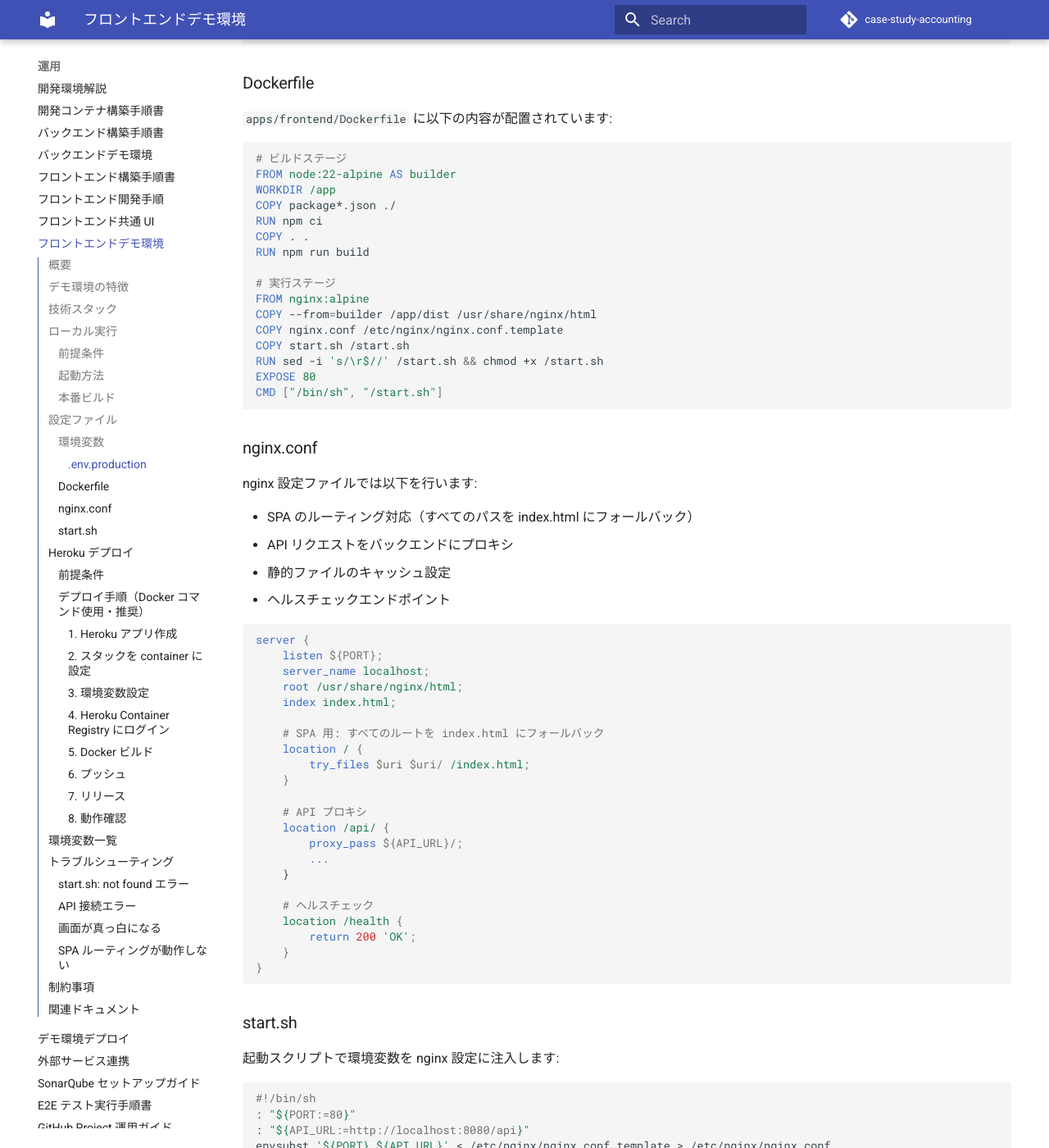
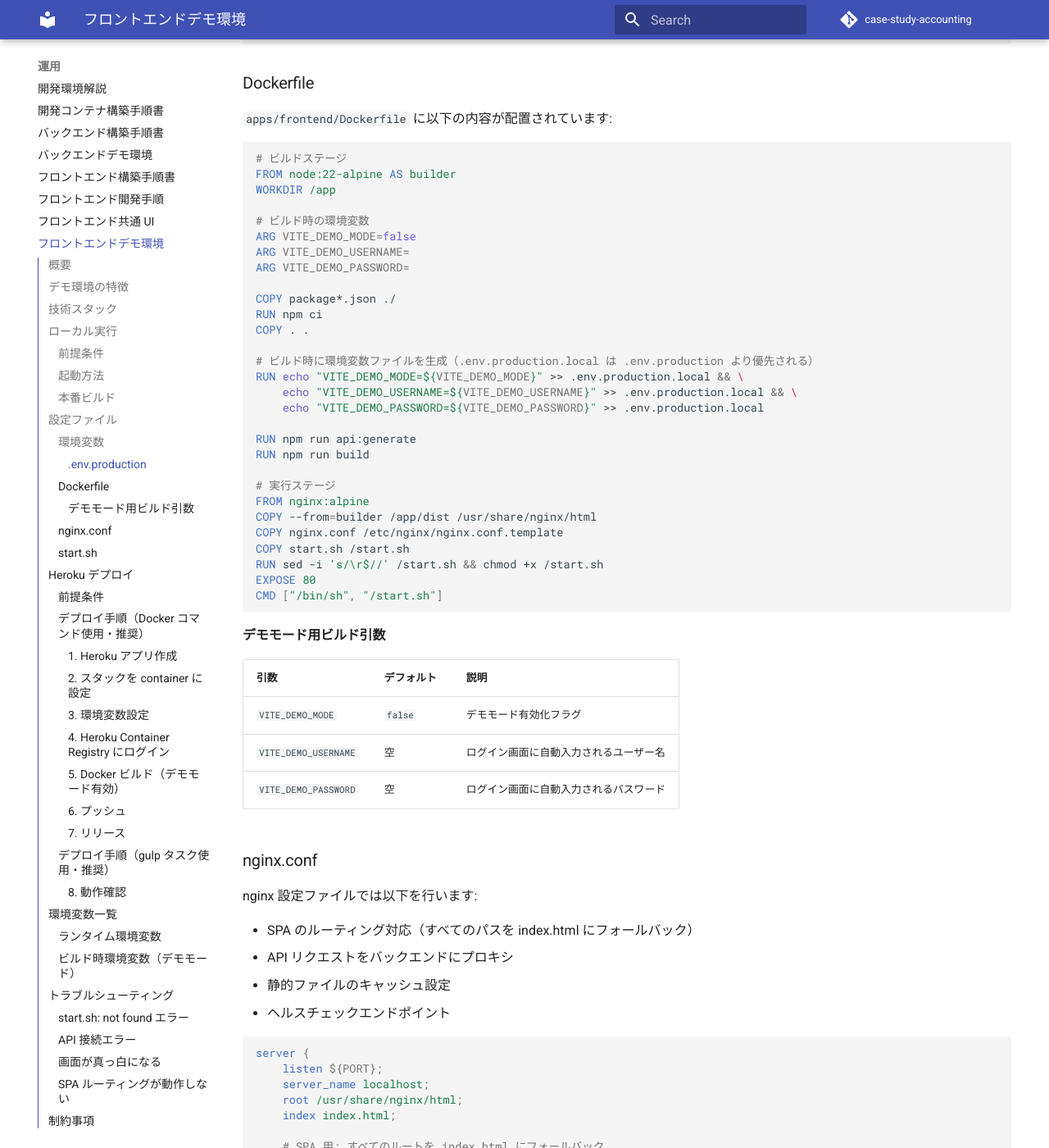
Before and after one commit to k2works/case-study-accounting, an MkDocs documentation site: the page built from docs/operation/frontend_demo_env.md, in a window 1280 px wide and 1400 px high, scrolled down 1881 px. Shown: the whole window at 82% size. Built offline with MkDocs 1.6.1 and Material for MkDocs 9.7.7, drawn with Linux system fonts in a browser that asks for light colours; comment, search, counter and statistics services are not loaded; some of the changed text lies outside the part shown.

Commit message:
docs(frontend): デモモードビルドとデプロイ手順を追加
- README.md に Docker ビルドと Heroku デプロイ手順を追加
- frontend_demo_env.md を更新してデモモード用ビルド引数を説明
- gulp タスクを使ったデプロイ方法を追記

````diff
--- a/docs/operation/frontend_demo_env.md
+++ b/docs/operation/frontend_demo_env.md
@@ -76,9 +76,22 @@
 # ビルドステージ
 FROM node:22-alpine AS builder
 WORKDIR /app
+
+# ビルド時の環境変数
+ARG VITE_DEMO_MODE=false
+ARG VITE_DEMO_USERNAME=
+ARG VITE_DEMO_PASSWORD=
+
 COPY package*.json ./
 RUN npm ci
 COPY . .
+
+# ビルド時に環境変数ファイルを生成（.env.production.local は .env.production より優先される）
+RUN echo "VITE_DEMO_MODE=${VITE_DEMO_MODE}" >> .env.production.local && \
+    echo "VITE_DEMO_USERNAME=${VITE_DEMO_USERNAME}" >> .env.production.local && \
+    echo "VITE_DEMO_PASSWORD=${VITE_DEMO_PASSWORD}" >> .env.production.local
+
+RUN npm run api:generate
 RUN npm run build
 
 # 実行ステージ
@@ -90,6 +103,14 @@
 EXPOSE 80
 CMD ["/bin/sh", "/start.sh"]
 ```
+
+#### デモモード用ビルド引数
+
+| 引数 | デフォルト | 説明 |
+|------|-----------|------|
+| `VITE_DEMO_MODE` | `false` | デモモード有効化フラグ |
+| `VITE_DEMO_USERNAME` | 空 | ログイン画面に自動入力されるユーザー名 |
+| `VITE_DEMO_PASSWORD` | 空 | ログイン画面に自動入力されるパスワード |
 
 ### nginx.conf
 
@@ -172,10 +193,14 @@
 heroku container:login
 ```
 
-#### 5. Docker ビルド
+#### 5. Docker ビルド（デモモード有効）
 
 ```bash
-docker build -t registry.heroku.com/アプリ名/web apps/frontend
+docker build \
+  --build-arg VITE_DEMO_MODE=true \
+  --build-arg VITE_DEMO_USERNAME=admin \
+  --build-arg VITE_DEMO_PASSWORD=Password123! \
+  -t registry.heroku.com/アプリ名/web apps/frontend
 ```
 
 #### 6. プッシュ
@@ -190,6 +215,31 @@
 heroku container:release web -a アプリ名
 ```
 
+### デプロイ手順（gulp タスク使用・推奨）
+
+プロジェクトルートから gulp タスクを使用すると、デモモード設定が自動的に適用されます。
+
+```bash
+# Heroku にログイン
+gulp deploy:login
+
+# フロントエンドのみデプロイ（デモモード有効）
+gulp deploy:frontend
+
+# 全アプリケーションをデプロイ
+gulp deploy:all
+```
+
+デモ認証情報をカスタマイズする場合:
+
+```bash
+VITE_DEMO_USERNAME=myuser VITE_DEMO_PASSWORD=mypassword gulp deploy:frontend
+```
+
+デフォルトのデモ認証情報:
+- ユーザー名: `admin`
+- パスワード: `Password123!`
+
 #### 8. 動作確認
 
 ```bash
@@ -202,10 +252,20 @@
 
 ## 環境変数一覧
 
+### ランタイム環境変数
+
 | 変数名 | 説明 | 例 |
 |--------|------|-----|
 | `PORT` | nginx がリッスンするポート（Heroku が自動設定） | 自動 |
 | `API_URL` | バックエンド API の URL | `https://backend.herokuapp.com/api` |
+
+### ビルド時環境変数（デモモード）
+
+| 変数名 | 説明 | デフォルト |
+|--------|------|-----------|
+| `VITE_DEMO_MODE` | デモモード有効化フラグ | `false` |
+| `VITE_DEMO_USERNAME` | ログイン画面に自動入力されるユーザー名 | `admin`（gulp 使用時） |
+| `VITE_DEMO_PASSWORD` | ログイン画面に自動入力されるパスワード | `Password123!`（gulp 使用時） |
 
 ## トラブルシューティング
 
````
Also changed, not shown: apps/frontend/README.md (+40 -0 lines).
